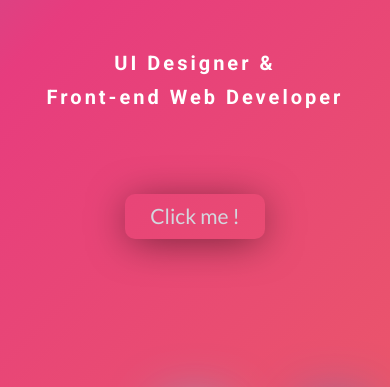
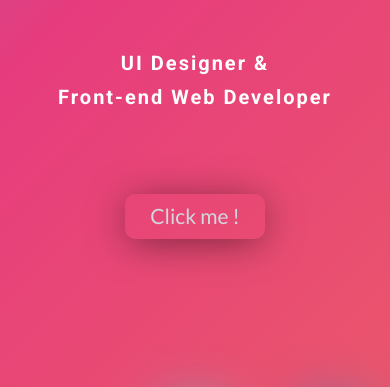
Before and after one commit to huongnguyen1709/my-portfolio, a website: page index.html in a window 390 px wide. Shown: the part 283-670 px from the top of the page. Drawn offline with nearby package versions, Linux system fonts and the light colour scheme.

Commit message:
mobile responsive

```diff
--- a/sass/layout/_layout.scss
+++ b/sass/layout/_layout.scss
@@ -92,13 +92,13 @@
 
 @include respond(mobile-portrait-m) { // width <= 414px
     .section-project {
-        height: 353rem;
+        height: 335rem;
     }
 }
 
 @include respond(mobile-portrait-s) { // width <= 375px
     .section-project {
-        height: 350rem;
+        height: 338rem;
         -webkit-clip-path: polygon(0 0, 100% 0, 100% 99%, 0 100%);
         clip-path: polygon(0 0, 100% 0, 100% 99%, 0 100%);
     }
@@ -106,7 +106,7 @@
 
 @include respond(mobile-portrait-xs) { // width <= 320px
     .section-project {
-        height: 340rem;
+        height: 320rem;
     }
 }
 
--- a/sass/section/_home.scss
+++ b/sass/section/_home.scss
@@ -168,6 +168,7 @@
     .heading-sub {
         width: 100%;
         font-size: 2rem;
+        letter-spacing: 0.2rem;
     }
 }
 
```
Also changed, not shown: css/style.css.
